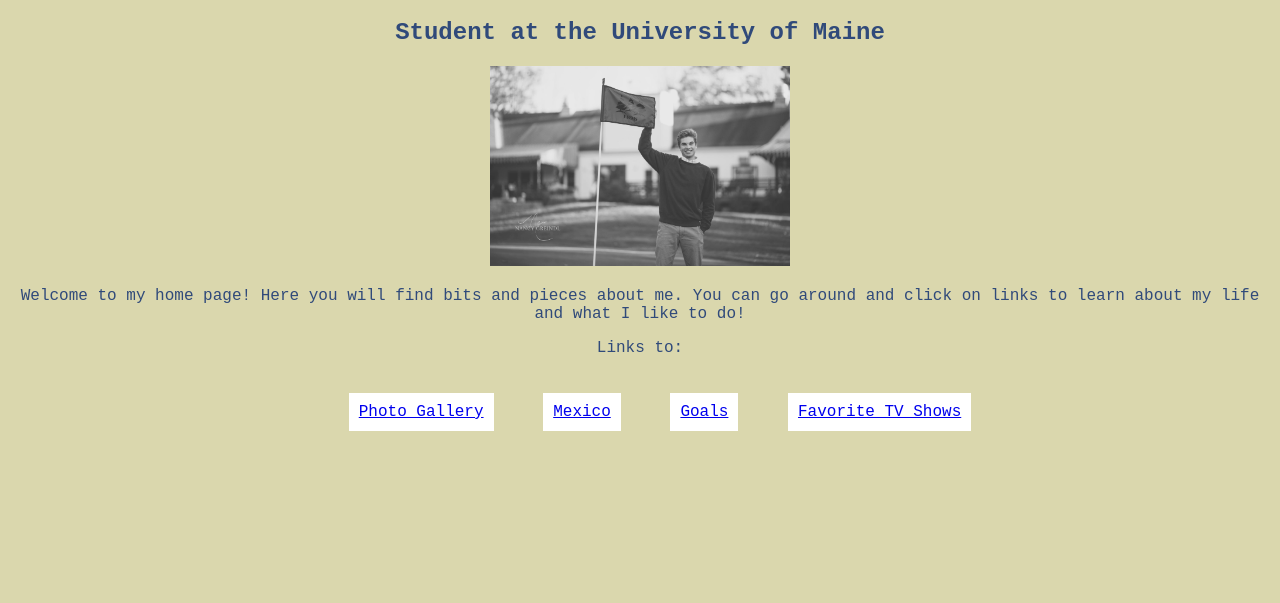
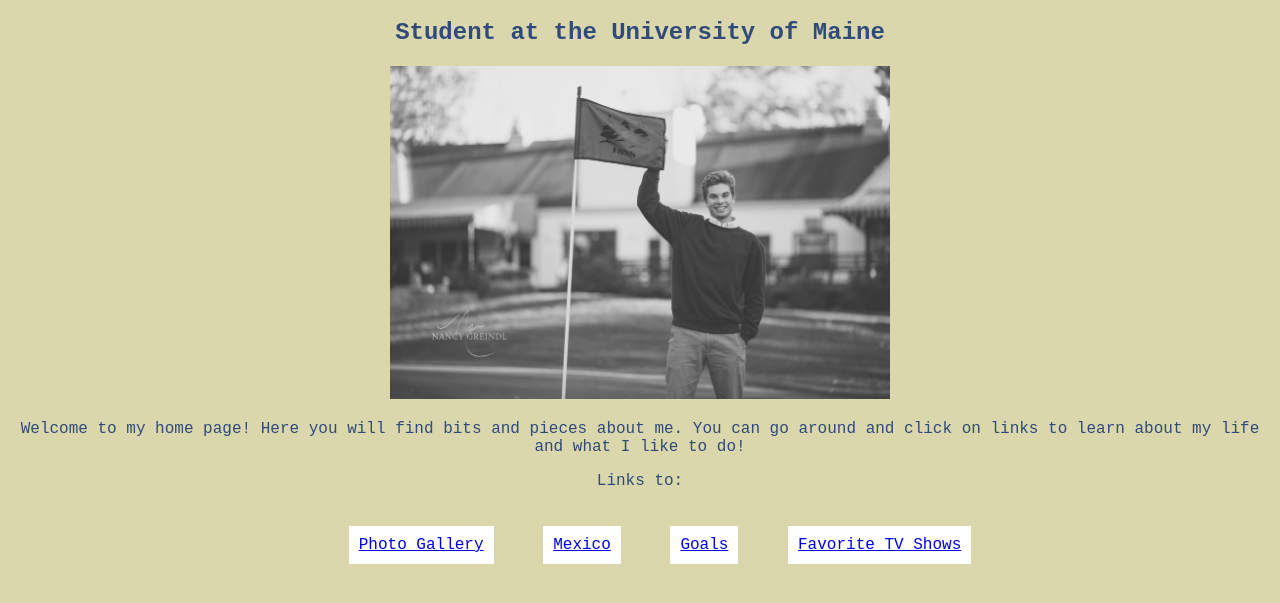
Before and after one commit to stevenschuman2017/stevenschuman2017.github.io, a plain HTML site: page index.html in a window 1280 px wide. Shown: the part 89-692 px from the top of the page. Drawn offline with Linux system fonts and the light colour scheme.

Commit message:
Add files via upload

```diff
--- a/index.html
+++ b/index.html
@@ -17,7 +17,7 @@
 		<h1>Steven Schuman</h1>
 		<h2>Student at the University of Maine</h2>
 		<p>
-			<img src="steven.JPG" width="300" />
+			<img src="steven.JPG" width="500" />
 		</p>
 
 		<p>Welcome to my home page! Here you will find bits and pieces about me. You can go around and click on links to learn about my life and what I like to do!</p>
```
